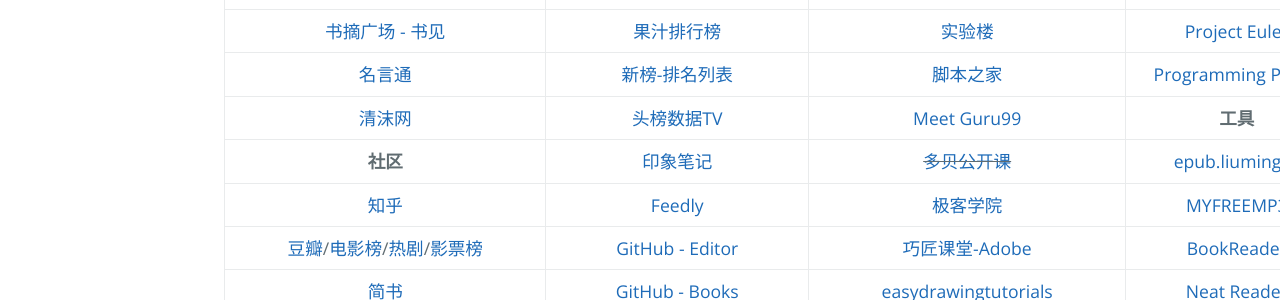
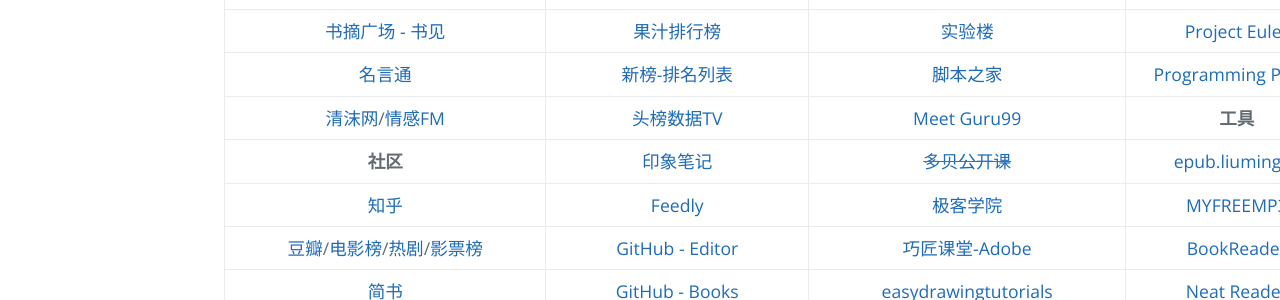
Before and after one commit to AmbroseRen/test, a Jekyll site: the page built from navigation.md, in a window 1280 px wide. Shown: the part 254-554 px from the top of the page. Built offline with Jekyll 4.4.1, drawn with Linux system fonts in a browser that asks for light colours; our own code applies the rules of GitHub Pages for plain Markdown files; the repository's description, which GitHub fills in, is left out.

Commit message:
Update navigation.md

```diff
--- a/navigation.md
+++ b/navigation.md
@@ -10,7 +10,7 @@
 | [每日一文](https://meiriyiwen.com/random) | [今日热榜官网](https://tophub.today/) | [mooc.cn](https://www.cmooc.com/course) | [LeetCode-cn](https://leetcode-cn.com/problemset/all/) |
 | [书摘广场 - 书见](https://memo.bookfere.com/community/posts/all) | [果汁排行榜](http://guozhivip.com/rank/) | [实验楼](https://www.lanqiao.cn/courses/) | [Project Euler](https://projecteuler.net/archives) |
 | [名言通](https://www.mingyantong.com/) | [新榜-排名列表](https://www.newrank.cn/public/info/list.html) | [脚本之家](https://www.jb51.net/list/index_1.htm) | [Programming Praxis](https://programmingpraxis.com/) |
-| [清沫网](https://www.qingmo.net/) | [头榜数据TV](http://www.toubang.tv/anchor/mutile.html) | [Meet Guru99](https://www.guru99.com/) | __工具__ |
+| [清沫网](https://www.qingmo.net/)/[情感FM](https://www.qingmo.net/qingganfm) | [头榜数据TV](http://www.toubang.tv/anchor/mutile.html) | [Meet Guru99](https://www.guru99.com/) | __工具__ |
 | __社区__ | [印象笔记](https://app.yinxiang.com/Home.action) | ~~[多贝公开课](http://www.duobei.com/)~~ | [epub.liumingye](https://epub.liumingye.cn/) |
 | [知乎](https://www.zhihu.com/people/RS101202303/following) | [Feedly](https://feedly.com/) | [极客学院](https://www.jikexueyuan.com/) | [MYFREEMP3](http://tool.liumingye.cn/music/?page=audioPage&type=migu&name=The%20Ludlows) |
 | [豆瓣](https://www.douban.com/people/AmbroseRen/)/[电影榜](https://movie.douban.com/)/[热剧](https://movie.douban.com/tv/#!type=tv&tag=%E7%83%AD%E9%97%A8&sort=recommend&page_limit=20&page_start=0)/[影票榜](https://www.endata.com.cn/BoxOffice/) | [GitHub - Editor](https://github.com/AmbroseRen/test/blob/master/Library/BookListsOne.md) | [巧匠课堂-Adobe](https://www.2qj.com/) | [BookReader](https://ztftrue.github.io/BookReader/) |
```
